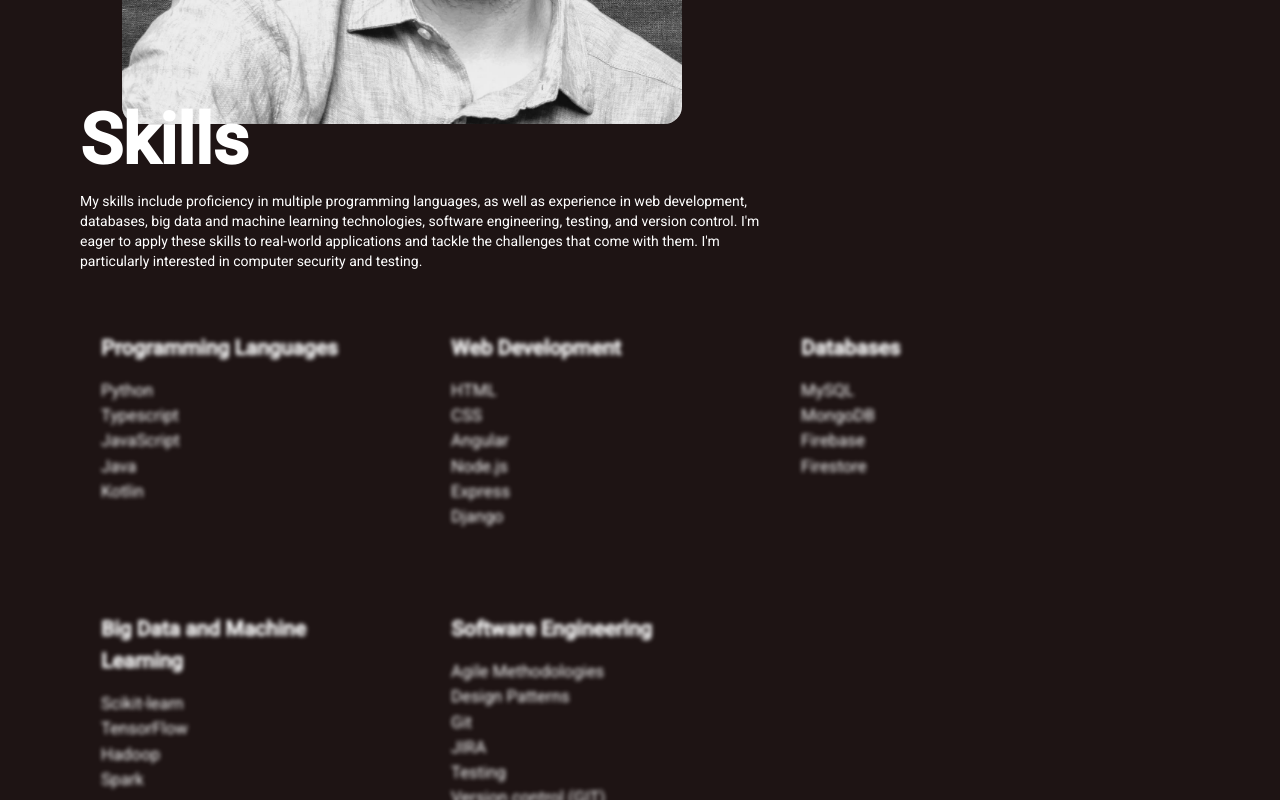
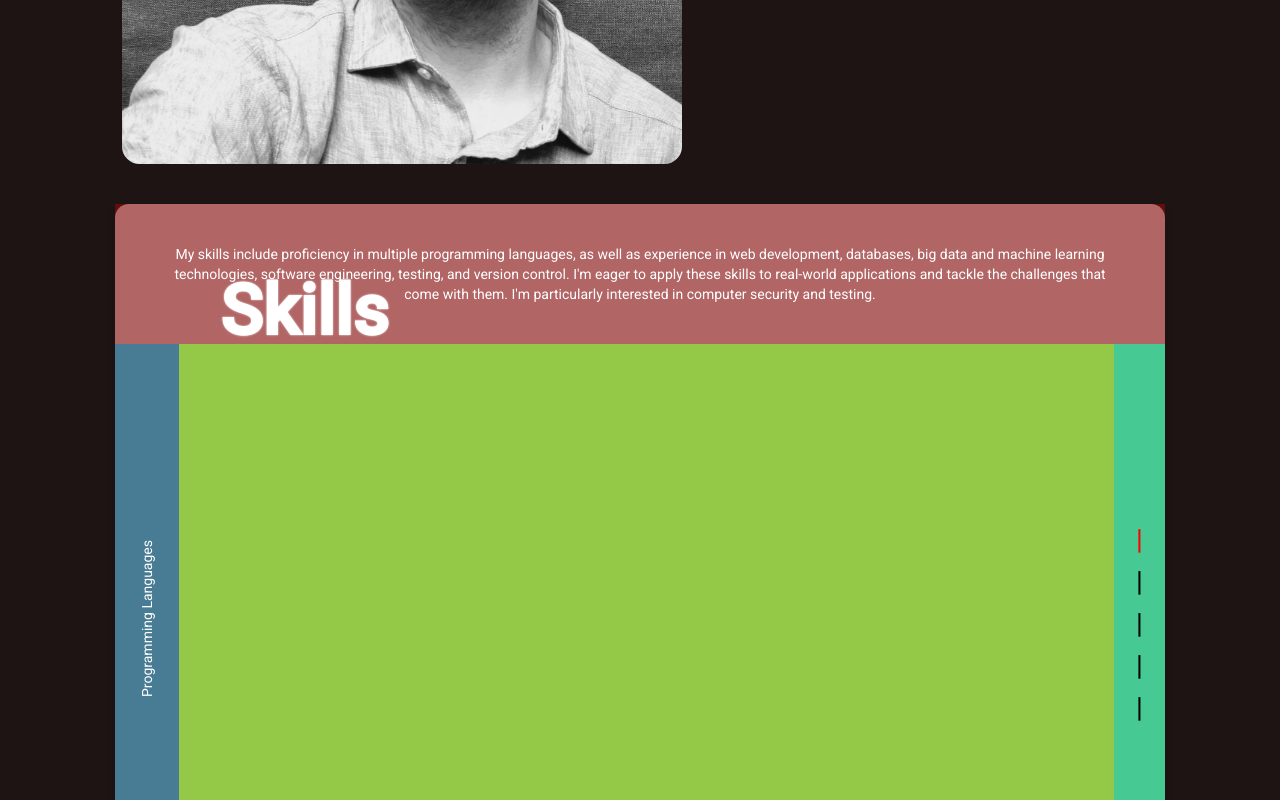
Before and after one commit to lekatehdas/myWebPage, an Angular app: page /about in a window 1280 px wide. Shown: the part 500-1300 px from the top of the page. Built offline with nearby package versions, Linux system fonts and the light colour scheme.

Commit message:
Skills divs set.

```diff
--- a/src/app/navbar/navbar.component.ts
+++ b/src/app/navbar/navbar.component.ts
@@ -43,9 +43,6 @@ onWindowScroll(): void {
     }
   }
 
-
-
-
   scrollToElement(event: MouseEvent, elementId: string): void {
     event.preventDefault();
     const element = document.getElementById(elementId);
--- a/src/app/projects/projects.component.css
+++ b/src/app/projects/projects.component.css
@@ -9,7 +9,7 @@
 
 .text-container {
   left: 77%;
-  top: 13%;
+  top: 11%;
   position: absolute;
   text-align: center;
   z-index: 2;
--- a/src/app/skills/skills.component.css
+++ b/src/app/skills/skills.component.css
@@ -1,72 +1,110 @@
-.background-skill {
-  /*background: linear-gradient(to bottom, #333 0%, rgb(95, 65, 57) 50%, #333 100%);*/
-  background-size: cover;
+.skills-container {
+  display: flex;
+  justify-content: center;
+  align-items: center;
+  position: relative;
 }
 
-.container {
+.component-max-width {
+  width: 75em;
   display: flex;
   flex-direction: column;
-  align-items: flex-start;
+  height: 100%;
 }
 
-.skills-texts {
-  text-align: left;
-  max-width: 50em;
+.adjustable-height {
+  height: 50em;
+  background-color: var(--battleship-gray);
+  box-shadow: 0 4px 8px 0 rgba(0, 0, 0, 0.2);
+  transition: 0.3s;
+  border-radius: 1em; /* adjust as needed */
 }
 
-.skills-texts h2 {
-  font-size: 5em;
-  font-weight: bold;
-  margin-bottom: 0.5em;
+.top-div {
+  flex-basis: 20%;
+  background-color: rgba(255, 0, 0, 0.3);
+  overflow: auto;
 }
 
-.skills {
+.bottom-div {
+  flex-basis: 80%;
   display: flex;
-  flex-wrap: wrap;
-  gap: 2em;
-  align-items: flex-start;
-  justify-content: flex-start;
-  margin-top: 2em;
+  background-color: rgba(0, 255, 0, 0.3);
 }
 
-.skill {
-  width: 20em;
-  padding: 1.5em;
-  border-radius: 1.25em;
+.bottom-div > div {
+  height: 100%;
 }
 
-.skill-container h2 {
-  font-size: 1.5em;
-  font-weight: bold;
-  margin-bottom: 0.5em;
-  text-align: left;
+.left-div {
+  flex-grow: 1;
+  display: flex;
+  background-color: rgba(0, 0, 255, 0.3);
+  justify-content: center;
+  align-items: center;
 }
 
-.skill-container ul {
-  list-style-type: none;
-  padding: 0;
+.middle-div {
+  flex-grow: 21;
+  background-color: rgba(255, 255, 0, 0.3);
 }
 
-.skill-container li {
-  font-size: 1.2em;
-  line-height: 1.5;
-  text-align: left;
+.right-div {
+  flex-grow: 1;
+  background-color: rgba(0, 255, 255, 0.3);
+  display: flex;
+  flex-direction: column;
+  justify-content: space-between;
+  align-items: center;
 }
 
-@media (max-width: 48em) {
-  .skills-texts h2 {
-    font-size: 3em;
-  }
+.spacer {
+  flex-grow: 1;
+}
 
-  .skill {
-    width: 15em;
-  }
+.dash-container {
+  display: flex;
+  flex-direction: column;
+  align-items: center;
+  justify-content: center;
+  height: 100%;
+}
 
-  .skill-container h2 {
-    font-size: 1.2em;
-  }
+.dash {
+  font-size: 2em;
+  color: #000;
+  line-height: 1.5;
+}
 
-  .skill-container li {
-    font-size: 1em;
-  }
+
+.highlight {
+  color: #f00;
 }
+
+
+.centered-text {
+  display: flex;
+  justify-content: center;
+  align-items: center;
+  height: 100%;
+  text-align: center;
+  margin: 0 3em;
+}
+
+.vertical-text {
+  writing-mode: vertical-rl;
+  transform: rotate(180deg);
+}
+
+.movable-title {
+  position: absolute;
+  top: 13%;
+  left: 10%;
+}
+
+.movable-title h2 {
+  font-size: 5em;
+  margin-bottom: 0.5em;
+  font-weight: bold;
+  text-shadow: 0 0 2px white;
+}
--- a/src/app/skills/skills.component.html
+++ b/src/app/skills/skills.component.html
@@ -1,24 +1,34 @@
-<div class="background-skill page-min-height" [@fadeIn]>
-  <div class="container component-max-width">
-    <div class="skills-texts" animate-me>
-      <h2>Skills</h2>
-      <p>
-        My skills include proficiency in multiple programming languages, as well as experience in web development,
-        databases, big data and machine learning technologies, software engineering, testing, and version control. I'm
-        eager to apply these skills to real-world applications and tackle the challenges that come with them. I'm
-        particularly interested in computer security and testing.
-      </p>
+<div class="page-min-height skills-container component-max-width" #scrollableElement>
+  <div class="movable-title">
+    <h2>Skills</h2>
+  </div>
+
+  <div class="component-max-width adjustable-height">
+
+    <div class="top-div">
+      <p class="centered-text">{{ skillsPre }}</p>
     </div>
-    <div class="skills">
-      <div *ngFor="let skill of skills; index as i" class="skill">
-        <div class="skill-container" [@blurIn]="isVisible ? 'focus' : 'blur'">
-          <h2>{{skill.title}}</h2>
-          <ul>
-            <li *ngFor="let item of skill.items">{{item}}</li>
-          </ul>
-        </div>
 
+    <div class="bottom-div">
+
+      <div class="left-div">
+        <p class="vertical-text">{{ skills[currentSkill].title }}</p>
       </div>
+
+      <div class="middle-div"></div>
+
+<div class="right-div">
+  <div class="spacer"></div> <!-- New spacer div -->
+  <div class="dash-container"> <!-- New dash container div -->
+    <div *ngFor="let skill of skills; let i = index"
+      [ngClass]="{'highlight': i === currentSkill, 'dash': true}">|</div>
+  </div>
+  <div class="spacer"></div> <!-- New spacer div -->
+</div>
+
+
     </div>
+
   </div>
+
 </div>
--- a/src/app/skills/skills.component.ts
+++ b/src/app/skills/skills.component.ts
@@ -1,18 +1,18 @@
-import {Component, HostListener, OnInit} from '@angular/core';
-import {fadeInAnimation, blurInAnimation} from "../animations/animations";
-import {ViewportScroller} from '@angular/common';
+import {AfterViewInit, Component, ElementRef, ViewChild} from '@angular/core';
 
 @Component({
   selector: 'app-skills',
   templateUrl: './skills.component.html',
-  styleUrls: ['./skills.component.css'],
-  animations: [fadeInAnimation, blurInAnimation]
+  styleUrls: ['./skills.component.css']
 
 })
-export class SkillsComponent implements OnInit {
-  currentSkill = -1;
-  isVisible = false;
-
+export class SkillsComponent implements AfterViewInit {
+  @ViewChild('scrollableElement') scrollableElement!: ElementRef;
+  currentSkill = 0;
+  skillsPre = 'My skills include proficiency in multiple programming languages, as well as experience in web development,\n' +
+    '          databases, big data and machine learning technologies, software engineering, testing, and version control. I\'m\n' +
+    '          eager to apply these skills to real-world applications and tackle the challenges that come with them. I\'m\n' +
+    '          particularly interested in computer security and testing.'
   skills = [
     {
       title: 'Programming Languages',
@@ -36,34 +36,17 @@ export class SkillsComponent implements OnInit {
     }
   ];
 
-  constructor(private viewportScroller: ViewportScroller) {
+  constructor() {
   }
 
-  ngOnInit() {
-  }
-
-checkVisibility(): void {
-  const skillsElement = document.getElementById('skills');
-  const projectsElement = document.getElementById('projects');
-  if (skillsElement && projectsElement) {
-    const skillsRect = skillsElement.getBoundingClientRect();
-    const projectsRect = projectsElement.getBoundingClientRect();
-    const scrollPosition = this.viewportScroller.getScrollPosition()[1];
-
-    const halfwayPoint = projectsRect.top + (projectsRect.height / 2);
-
-    this.isVisible = (skillsRect.top <= scrollPosition + 100 &&
-      skillsRect.bottom > scrollPosition + 100) ||
-      (scrollPosition < halfwayPoint && scrollPosition >= projectsRect.top);
+  ngAfterViewInit() {
+    this.scrollableElement.nativeElement.addEventListener('wheel', (event: WheelEvent) => {
+      event.preventDefault();
+      if (event.deltaY > 0) {
+        this.currentSkill = this.currentSkill < this.skills.length - 1 ? this.currentSkill + 1 : 0;
+      } else {
+        this.currentSkill = this.currentSkill > 0 ? this.currentSkill - 1 : this.skills.length - 1;
+      }
+    });
   }
 }
-
-
-
-  @HostListener('window:scroll', [])
-  onWindowScroll(): void {
-    this.checkVisibility();
-  }
-
-
-}
--- a/src/styles.css
+++ b/src/styles.css
@@ -68,7 +68,7 @@ html {
 }
 
 .page-min-height {
-  min-height: 66vh;
+  min-height: 80vh;
 }
 
 @keyframes fade-out {
```
Lines whose indentation alone changed are shown as unchanged.
